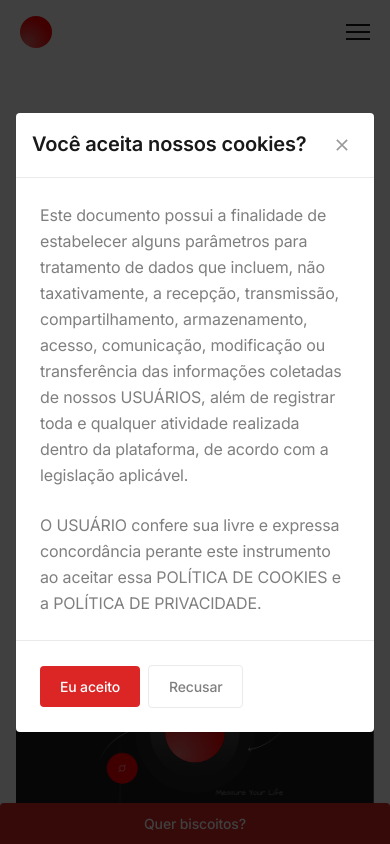
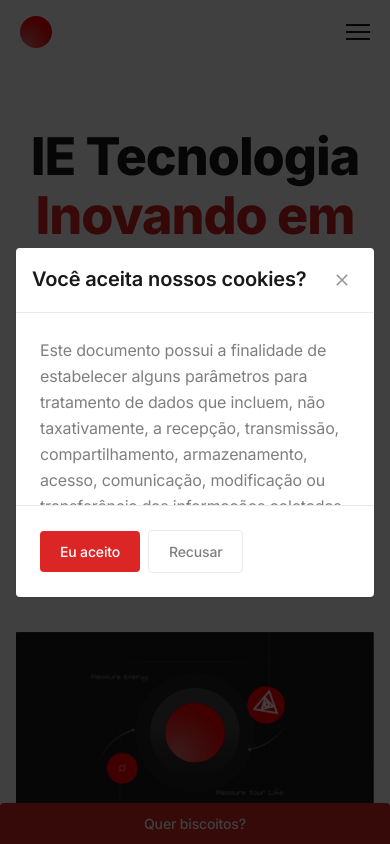
Before and after one commit to Anderson-Andre-P/landing-page-ie, a Next.js app: page / in a window 390 px wide. Both pictures are taken after a click on the button "Quer biscoitos?". Shown: the top 844 px of the page. Built offline with nearby package versions, Linux system fonts and the light colour scheme.

Commit message:
fix: fixing modal responsiveness on small devices

```diff
--- a/components/modal.tsx
+++ b/components/modal.tsx
@@ -25,7 +25,7 @@
             <Transition.Child
               id="defaultModal"
               aria-hidden="true"
-              className="flex justify-center items-center overflow-x-hidden overflow-y-auto fixed md:inset-0 max-md:inset-0  max-md:p-4 max-h-full z-[99999] bg-black bg-opacity-75 transition-opacity"
+              className="flex justify-center items-center overflow-x-hidden overflow-y-auto fixed md:inset-0 max-md:inset-0 max-md:p-4 max-h-full z-[99999] bg-black bg-opacity-75 transition-opacity"
               enter="transition ease-out duration-200"
               enterFrom="opacity-0 scale-95"
               enterTo="opacity-100 scale-100"
@@ -62,7 +62,7 @@
                         <span className="sr-only">Fechar modal</span>
                       </button>
                     </div>
-                    <div className="p-6 space-y-6">
+                    <div className="p-6 space-y-6 max-md:h-60 max-sm:h-48 overflow-scroll">
                       <p className="text-base leading-relaxed text-gray-500">
                         Este documento possui a finalidade de estabelecer alguns
                         parâmetros para tratamento de dados que incluem, não
```
